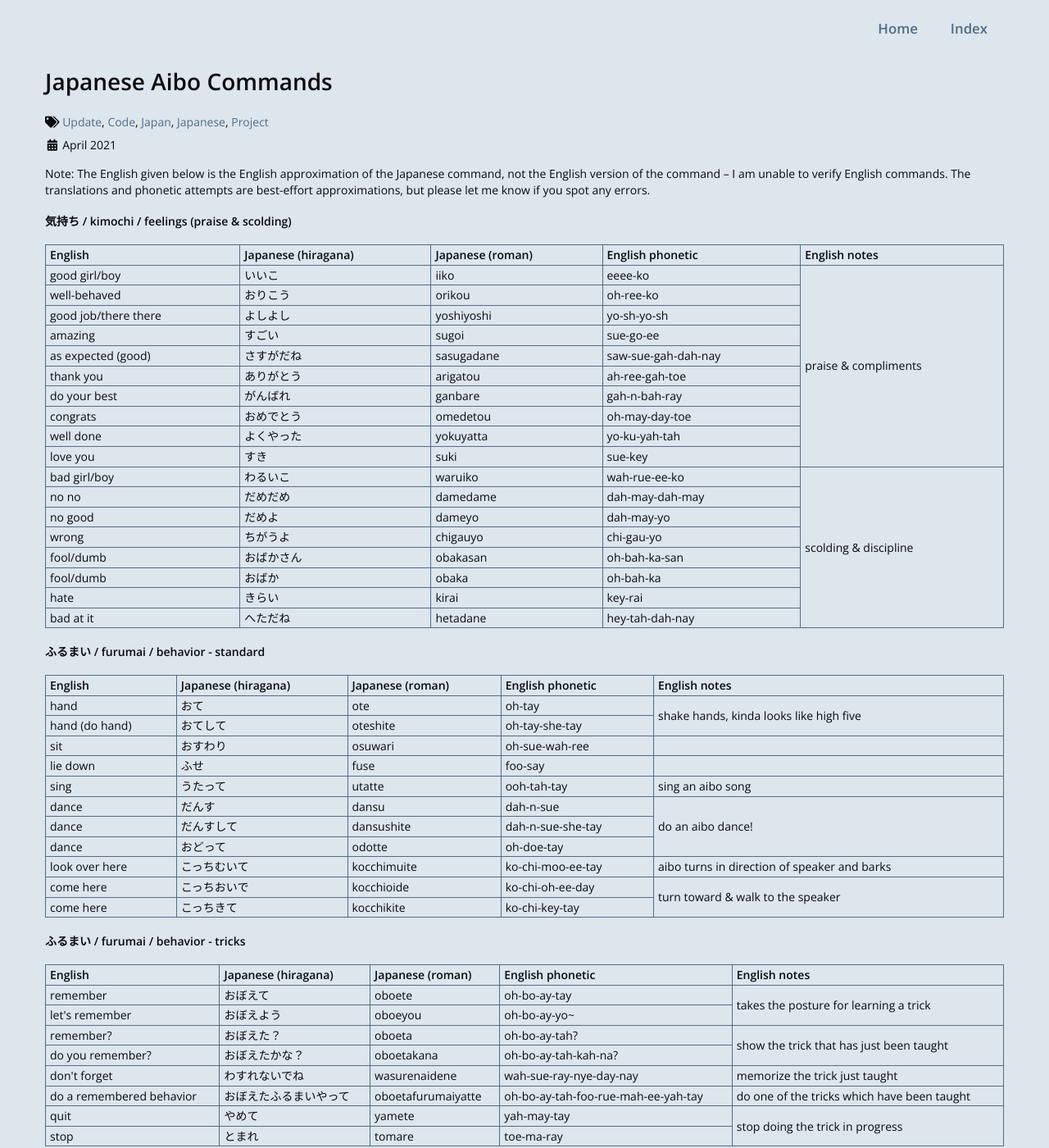
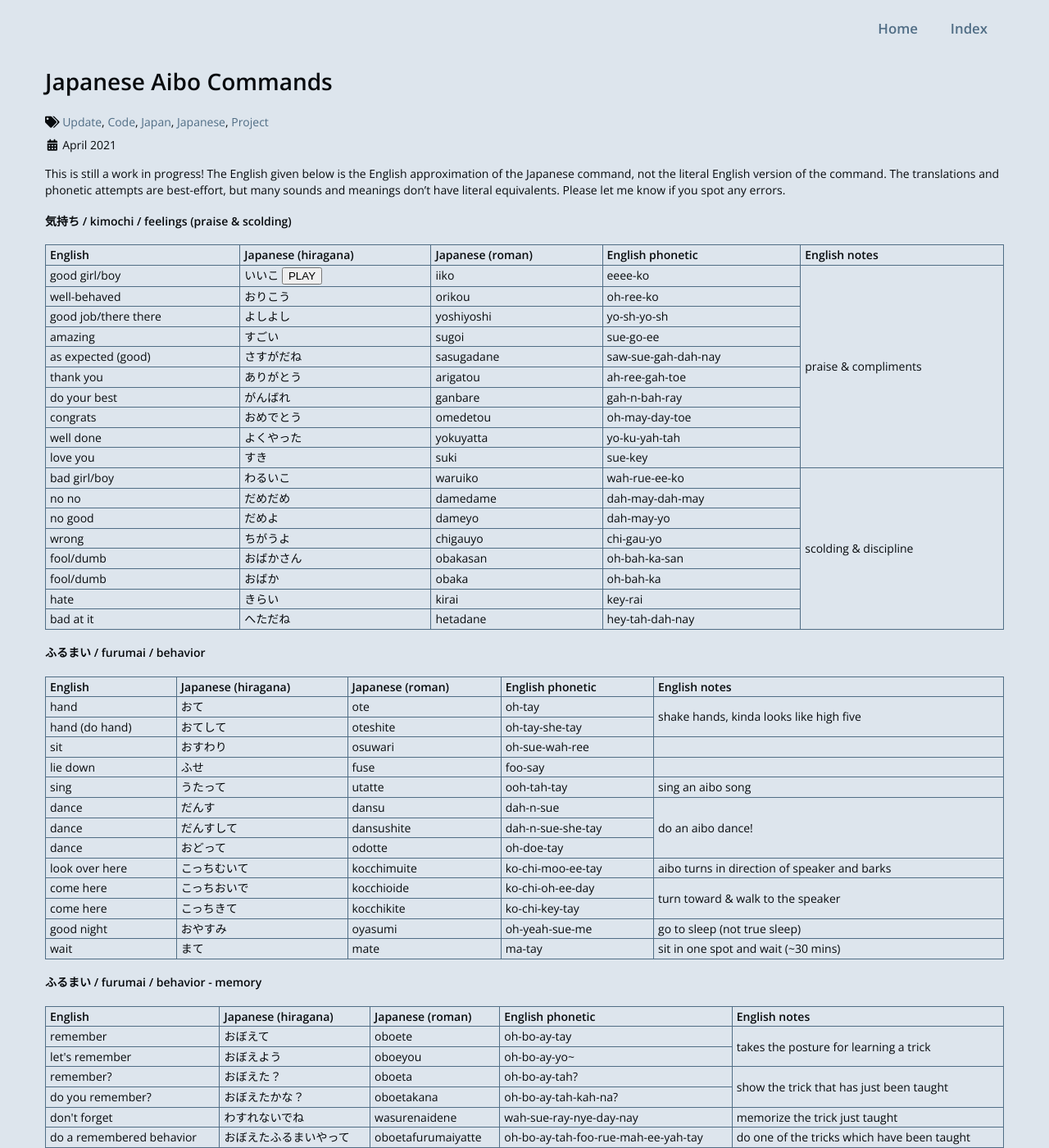
Before and after one commit to kairozu/kairozu.github.io, a Jekyll site: the page built from updates/_posts/2021-04-15-aibo-japanese.md, in a window 1280 px wide and 1400 px high. Shown: the whole window at 82% size. Built offline with Jekyll 4.4.1, drawn with Linux system fonts in a browser that asks for light colours; nearby versions of some CDN libraries.

Commit message:
try sound

```diff
--- a/updates/_posts/2021-04-15-aibo-japanese.md
+++ b/updates/_posts/2021-04-15-aibo-japanese.md
@@ -13,7 +13,13 @@
     width: 100%;
 }
 </style>
-Note: The English given below is the English approximation of the Japanese command, not the English version of the command -- I am unable to verify English commands. The translations and phonetic attempts are best-effort approximations, but please let me know if you spot any errors.
+<script>
+function play(sound) {
+    var audio = document.getElementById(sound);
+    audio.play();
+}
+</script>
+This is still a work in progress! The English given below is the English approximation of the Japanese command, not the literal English version of the command. The translations and phonetic attempts are best-effort, but many sounds and meanings don't have literal equivalents. Please let me know if you spot any errors.
 <br />
 <h4>気持ち / kimochi / feelings (praise & scolding)</h4>
 <table>
@@ -39,7 +45,11 @@
 <tbody>
     <tr>
         <td>good girl/boy</td>
-        <td>いいこ</td>
+        <td>
+        いいこ
+            <input type="button" value="PLAY" onclick="play('iiko')">
+            <audio id="iiko" src="sounds/iiko.mp3"></audio>
+        </td>
         <td>iiko</td>
         <td>eeee-ko</td>
         <td rowspan=10>praise & compliments</td>
@@ -149,7 +159,7 @@
     </tr>
 </tbody>
 </table>
-<h4>ふるまい / furumai / behavior - standard</h4>
+<h4>ふるまい / furumai / behavior</h4>
 <table>
 <thead>
     <tr>
@@ -244,9 +254,23 @@
         <td>kocchikite</td>
         <td>ko-chi-key-tay</td>
     </tr>
+    <tr>
+        <td>good night</td>
+        <td>おやすみ</td>
+        <td>oyasumi</td>
+        <td>oh-yeah-sue-me</td>
+        <td>go to sleep (not true sleep)</td>
+    </tr>
+    <tr>
+        <td>wait</td>
+        <td>まて</td>
+        <td>mate</td>
+        <td>ma-tay</td>
+        <td>sit in one spot and wait (~30 mins)</td>
+    </tr>
 </tbody>
 </table>
-<h4>ふるまい / furumai / behavior - tricks</h4>
+<h4>ふるまい / furumai / behavior - memory</h4>
 <table>
 <thead>
     <tr>
```
